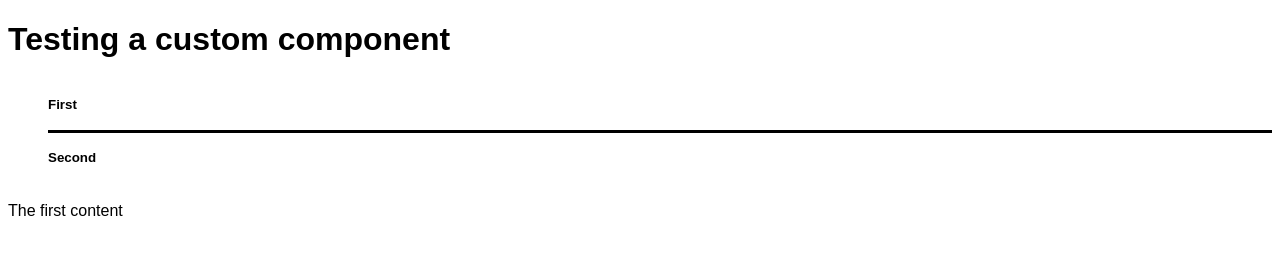
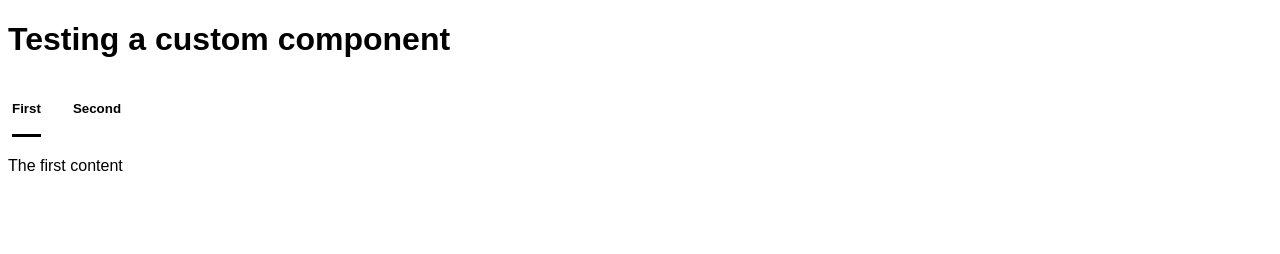
Before and after one commit to danieleloscozzese/first-components, a website: page tab-group/index.html in a window 1280 px wide. Drawn offline with Linux system fonts and the light colour scheme.

Commit message:
fix: correct styling

```diff
--- a/tab-group/style.css
+++ b/tab-group/style.css
@@ -1,5 +1,5 @@
 @layer components {
-  dag-tab-group {
+  dagher-tab-group {
     [role="tablist"] {
       display: flex;
       flex-flow: row nowrap;
```
